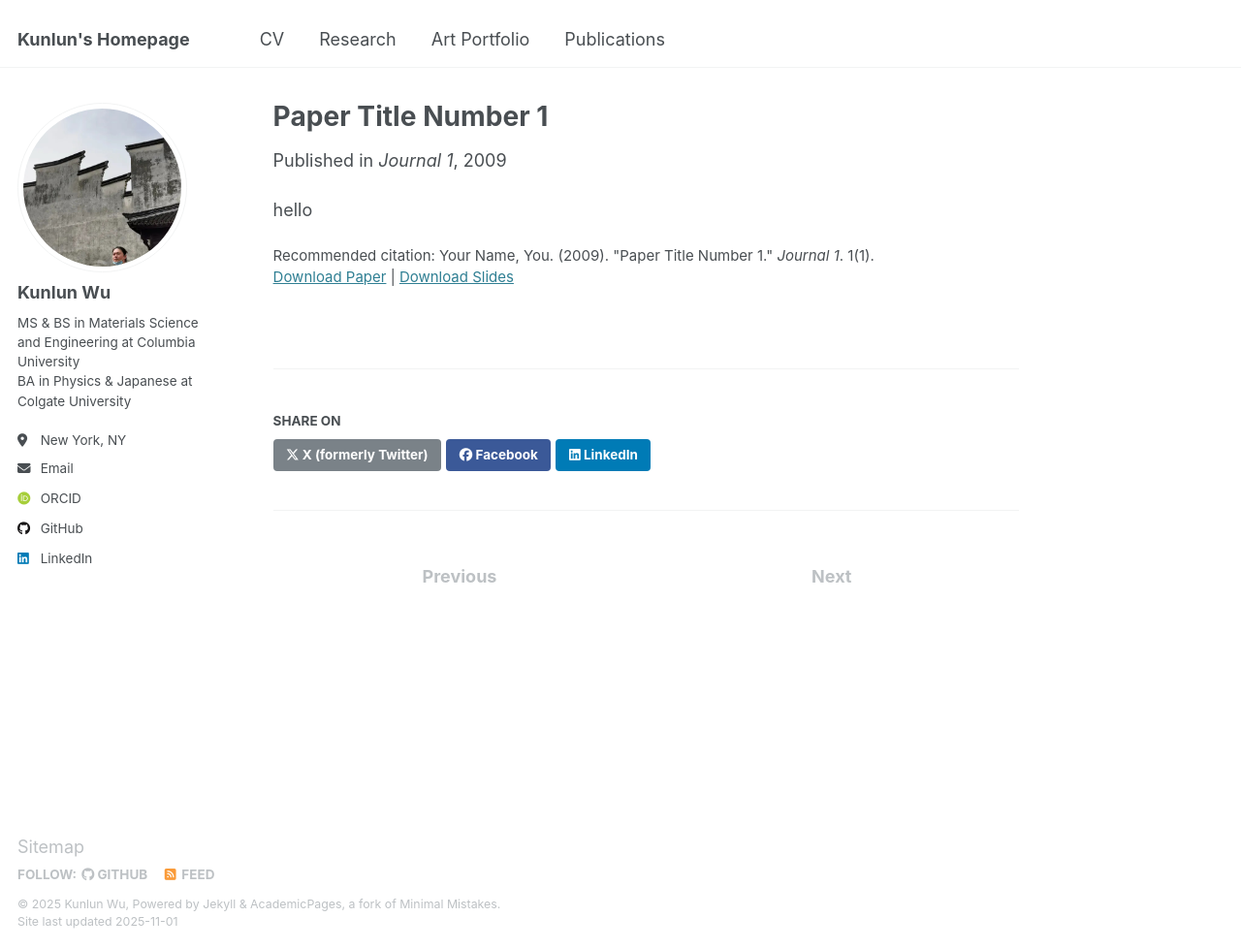
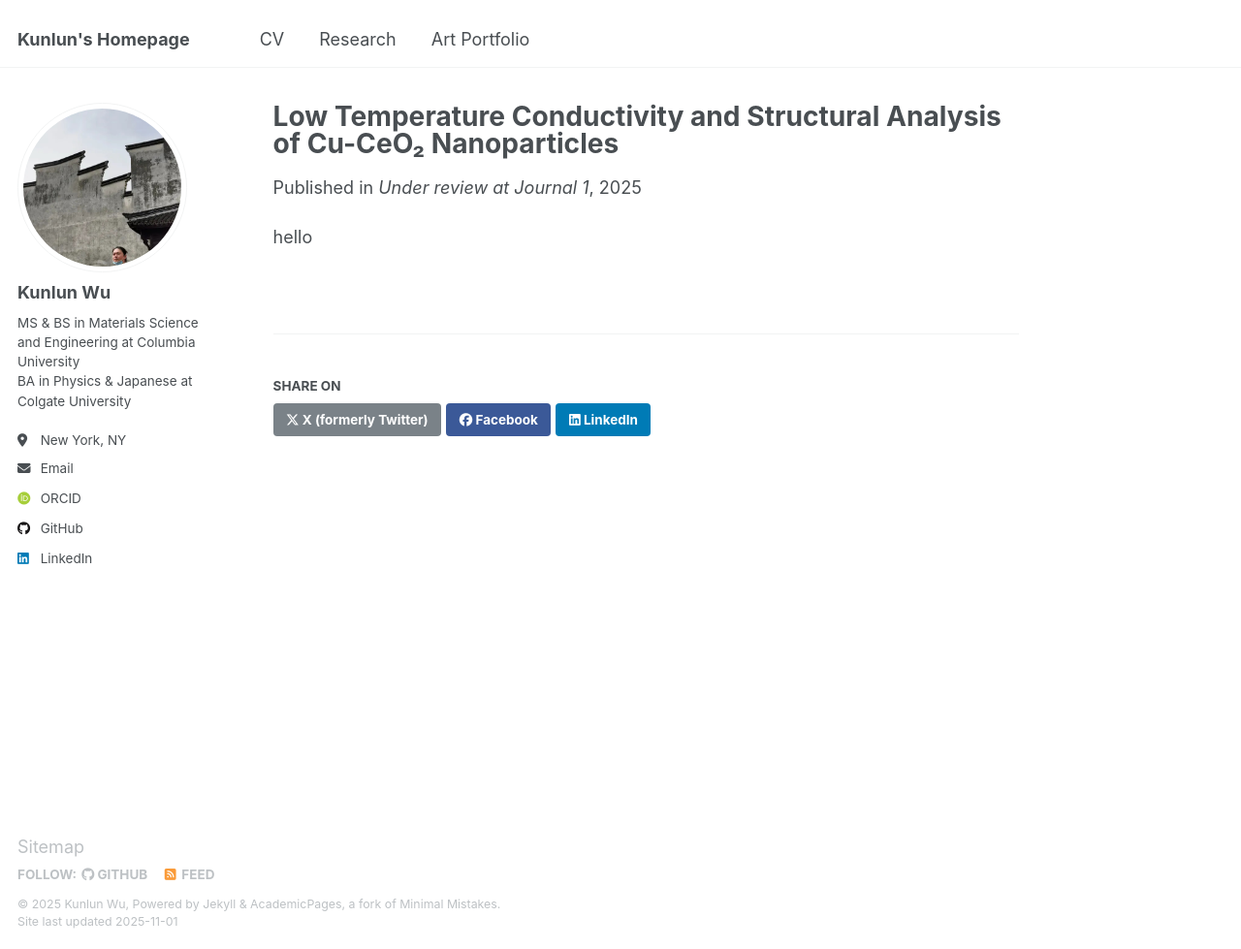
Before and after one commit to kunlun-wu/kunlun-wu.github.io, a Jekyll site: the page built from _publications/2009-10-01-paper-title-number-1.md, in a window 1280 px wide and 979 px high. Shown: the whole window at 97% size. Built offline with Jekyll 4.4.1, drawn with Linux system fonts in a browser that asks for light colours; some web fonts are replaced.

Commit message:
small update

```diff
--- a/_data/navigation.yml
+++ b/_data/navigation.yml
@@ -15,8 +15,8 @@ main:
   - title: "Art Portfolio"
     url: /portfolio/
 
-  - title: "Publications"
-    url: /publications/
+#  - title: "Publications"
+#    url: /publications/
 
 #  - title: "Guide"
 #    url: /markdown/
--- a/_publications/2009-10-01-paper-title-number-1.md
+++ b/_publications/2009-10-01-paper-title-number-1.md
@@ -1,14 +1,14 @@
 ---
-title: "Paper Title Number 1"
+title: "Low Temperature Conductivity and Structural Analysis of Cu-CeO₂ Nanoparticles"
 collection: publications
 category: manuscripts
 permalink: /publication/2009-10-01-paper-title-number-1
 excerpt: 'This paper is about the number 1. The number 2 is left for future work.'
-date: 2009-10-01
-venue: 'Journal 1'
-slidesurl: 'http://academicpages.github.io/files/slides1.pdf'
-paperurl: 'http://academicpages.github.io/files/paper1.pdf'
-citation: 'Your Name, You. (2009). &quot;Paper Title Number 1.&quot; <i>Journal 1</i>. 1(1).'
+date: 2025-10-01
+venue: 'Under review at Journal 1'
+slidesurl: #'http://academicpages.github.io/files/slides1.pdf'
+paperurl: #'http://academicpages.github.io/files/paper1.pdf'
+citation: #'Your Name, You. (2009). &quot;Paper Title Number 1.&quot; <i>Journal 1</i>. 1(1).'
 ---
 
 hello
--- a/_publications/2010-10-01-paper-title-number-2.md
+++ /dev/null
@@ -1,14 +0,0 @@
----
-title: "Paper Title Number 2"
-collection: publications
-category: manuscripts
-permalink: /publication/2010-10-01-paper-title-number-2
-excerpt: 'This paper is about the number 2. The number 3 is left for future work.'
-date: 2010-10-01
-venue: 'Journal 1'
-slidesurl: 'http://academicpages.github.io/files/slides2.pdf'
-paperurl: 'http://academicpages.github.io/files/paper2.pdf'
-citation: 'Your Name, You. (2010). &quot;Paper Title Number 2.&quot; <i>Journal 1</i>. 1(2).'
----
-
-The contents above will be part of a list of publications, if the user clicks the link for the publication than the contents of section will be rendered as a full page, allowing you to provide more information about the paper for the reader. When publications are displayed as a single page, the contents of the above "citation" field will automatically be included below this section in a smaller font.
```
